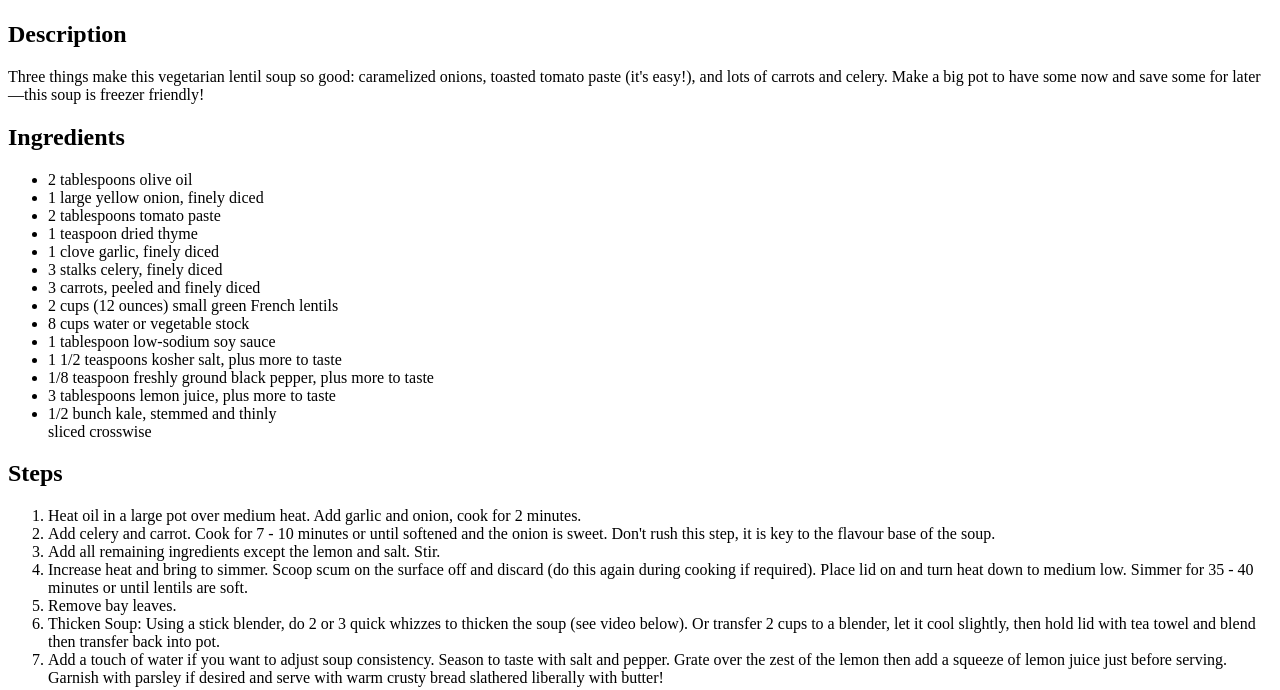
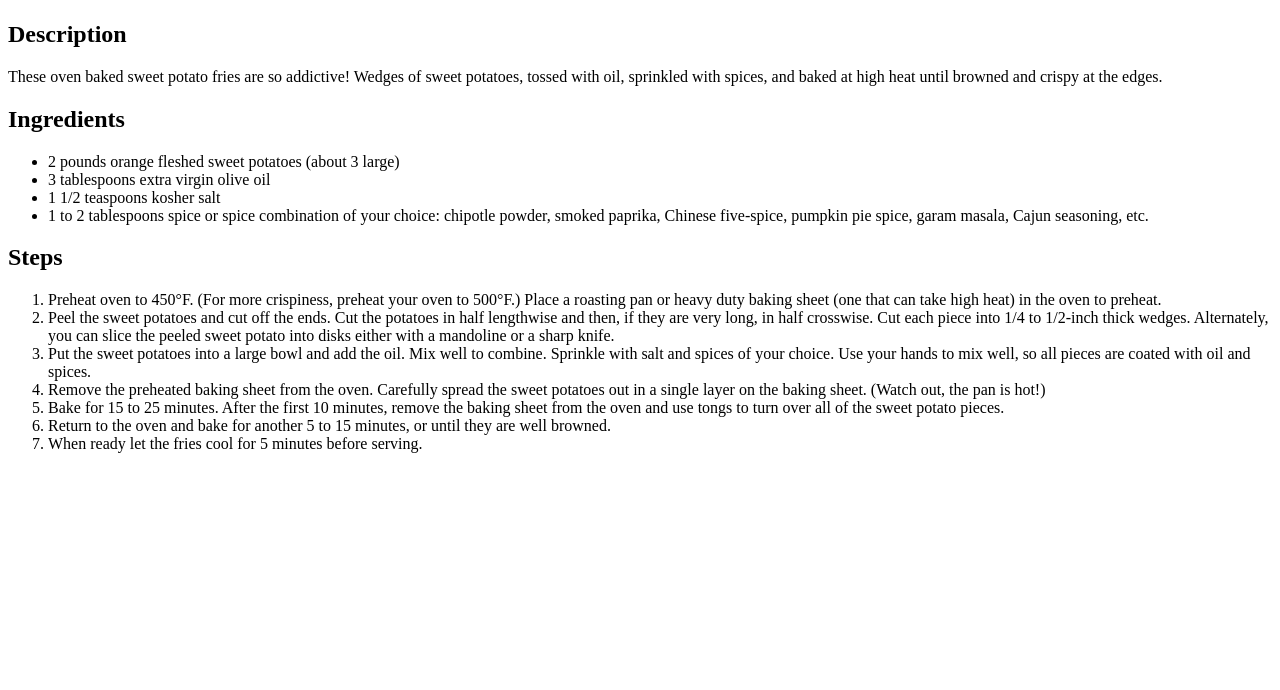
Before and after one commit to joshchurch95/odin-recipes, a plain HTML site: page recipes/sweet-potato-fries.html in a window 1280 px wide. Shown: the part 275-965 px from the top of the page. After the commit the page ends 800 px from the top, so only its background shows below. Drawn offline with Linux system fonts and the light colour scheme.

Commit message:
Update description, ingredients, and steps content

```diff
--- a/recipes/sweet-potato-fries.html
+++ b/recipes/sweet-potato-fries.html
@@ -8,33 +8,29 @@
         <h1>Sweet Potato Fries</h1>
         <img src="https://static01.nyt.com/images/2019/05/21/dining/21COOKING-SWEET-POTATO-FRIES1/28COOKING-SWEET-POTATO-FRIES1-articleLarge.jpg" alt="" width="256">
         <h2>Description</h2>
-        <p>Three things make this vegetarian lentil soup so good: caramelized onions, toasted tomato paste (it's easy!), and lots of carrots and celery. Make a big pot to have some now and save some for later—this soup is freezer friendly!</p>
+        <p>These oven baked sweet potato fries are so addictive! Wedges of sweet potatoes, tossed with oil, sprinkled with spices, and baked at high heat until browned and crispy at the edges.</p>
         <h2>Ingredients</h2>
         <ul>
-            <li>2 tablespoons olive oil</li>
-            <li>1 large yellow onion, finely diced</li>
-            <li>2 tablespoons tomato paste</li>
-            <li>1 teaspoon dried thyme</li>
-            <li>1 clove garlic, finely diced</li>
-            <li>3 stalks celery, finely diced</li>
-            <li>3 carrots, peeled and finely diced</li>
-            <li>2 cups (12 ounces) small green French lentils</li>
-            <li>8 cups water or vegetable stock</li>
-            <li>1 tablespoon low-sodium soy sauce</li>
-            <li>1 1/2 teaspoons kosher salt, plus more to taste</li>
-            <li>1/8 teaspoon freshly ground black pepper, plus more to taste</li>
-            <li>3 tablespoons lemon juice, plus more to taste</li>
-            <li>1/2 bunch kale, stemmed and thinly</li>sliced crosswise
+            <li>2 pounds orange fleshed sweet potatoes (about 3 large)</li>
+            <li>3 tablespoons extra virgin olive oil</li>
+            <li>1 1/2 teaspoons kosher salt</li>
+            <li>1 to 2 tablespoons spice or spice combination of your choice: chipotle powder, smoked paprika, Chinese five-spice, pumpkin pie spice, garam masala, Cajun seasoning, etc.</li>
         </ul>
         <h2>Steps</h2>
         <ol>
-            <li>Heat oil in a large pot over medium heat. Add garlic and onion, cook for 2 minutes.</li>
-            <li>Add celery and carrot. Cook for 7 - 10 minutes or until softened and the onion is sweet. Don't rush this step, it is key to the flavour base of the soup.</li>
-            <li>Add all remaining ingredients except the lemon and salt. Stir.</li>
-            <li>Increase heat and bring to simmer. Scoop scum on the surface off and discard (do this again during cooking if required). Place lid on and turn heat down to medium low. Simmer for 35 - 40 minutes or until lentils are soft.</li>
-            <li>Remove bay leaves.</li>
-            <li>Thicken Soup: Using a stick blender, do 2 or 3 quick whizzes to thicken the soup (see video below). Or transfer 2 cups to a blender, let it cool slightly, then hold lid with tea towel and blend then transfer back into pot.</li>
-            <li>Add a touch of water if you want to adjust soup consistency. Season to taste with salt and pepper. Grate over the zest of the lemon then add a squeeze of lemon juice just before serving. Garnish with parsley if desired and serve with warm crusty bread slathered liberally with butter!</li>
+            <li>Preheat oven to 450°F. (For more crispiness, preheat your oven to 500°F.) Place a roasting pan or heavy duty baking sheet (one that can take high heat) in the oven to preheat.</li>
+
+            <li>Peel the sweet potatoes and cut off the ends. Cut the potatoes in half lengthwise and then, if they are very long, in half crosswise. Cut each piece into 1/4 to 1/2-inch thick wedges. Alternately, you can slice the peeled sweet potato into disks either with a mandoline or a sharp knife.</li>
+
+            <li>Put the sweet potatoes into a large bowl and add the oil. Mix well to combine. Sprinkle with salt and spices of your choice. Use your hands to mix well, so all pieces are coated with oil and spices.</li>
+
+            <li>Remove the preheated baking sheet from the oven. Carefully spread the sweet potatoes out in a single layer on the baking sheet. (Watch out, the pan is hot!)</li>
+
+            <li>Bake for 15 to 25 minutes. After the first 10 minutes, remove the baking sheet from the oven and use tongs to turn over all of the sweet potato pieces.</li>
+
+            <li>Return to the oven and bake for another 5 to 15 minutes, or until they are well browned.</li>
+
+            <li>When ready let the fries cool for 5 minutes before serving.</li>
         </ol>
     </body>
 </html>
```
